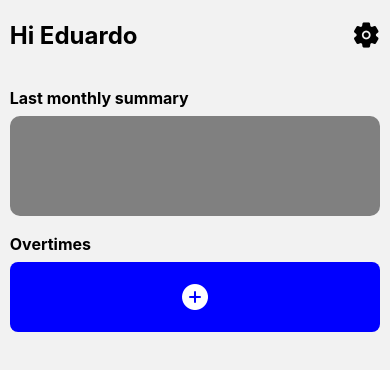
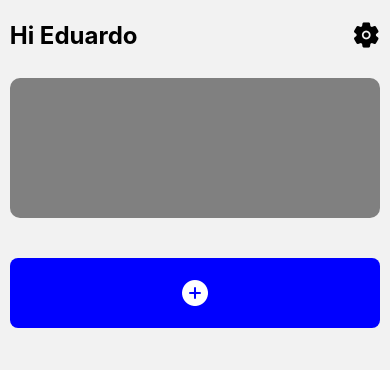
Before and after one commit to EduBarrros/OvertimeWizard, a React Native app: screen /Home in a window 390 px wide. Shown: the top 370 px of the page. Built offline with nearby package versions, Linux system fonts and the light colour scheme.

Commit message:
Feat: add new historicCard

```diff
--- a/src/components/HistoricCard/index.tsx
+++ b/src/components/HistoricCard/index.tsx
@@ -13,12 +13,22 @@ type HistoricCardProps = {
 const HistoricCard: React.FC<HistoricCardProps> = ({ hours, value, initDate, endDate }) => {
   return (
     <View style={styles.MainContainer}>
-        <Text>
-            {hours}
-        </Text>
-        <Text>
-            {value}
-        </Text>
+        <View style={styles.TimeContainer}>
+            <Text>
+                Inicio: {initDate}
+            </Text>
+            <Text>
+                Final: {endDate}
+            </Text>
+        </View>
+        <View>
+            <Text>
+                {hours}Horas
+            </Text>
+            <Text>
+                {value}Reais
+            </Text>
+        </View>
     </View>
   )
 };
--- a/src/components/HistoricCard/styles.ts
+++ b/src/components/HistoricCard/styles.ts
@@ -3,10 +3,13 @@ import { StyleSheet } from "react-native";
 
 const styles = StyleSheet.create({
     MainContainer: {
-        height: 70,
+        height: 100,
         backgroundColor: 'gray',
         borderRadius: 8,
-        marginTop: 8
+        marginTop: 8,
+    },
+    TimeContainer: {
+        flexDirection: 'row'
     }
 });
 
--- a/src/components/OvertimeAddButton/styles.ts
+++ b/src/components/OvertimeAddButton/styles.ts
@@ -1,5 +1,5 @@
 
-import { StyleSheet } from "react-native";
+import { StyleSheet, Platform } from "react-native";
 
 const styles = StyleSheet.create({
     MainContainer: {
@@ -9,6 +9,17 @@ const styles = StyleSheet.create({
         height: 70,
         borderRadius: 8,
         marginVertical: 8,
+        ...Platform.select({
+            ios: {
+              shadowColor: 'black',
+              shadowOffset: { width: 0, height: 2 },
+              shadowOpacity: 0.3,
+              shadowRadius: 4,
+            },
+            android: {
+              elevation: 4,
+            },
+          }),
     },
     MainText: {
         color: "white",
--- a/src/components/OvertimeHistoric/index.tsx
+++ b/src/components/OvertimeHistoric/index.tsx
@@ -26,13 +26,11 @@ const OvertimeHistoric = ({onPress}: OvertimeHistoricProps) => {
       );
 
     return(
-        <View>
-            <Text style={styles.ResumeTitle}>Overtimes</Text>
+        <View style={styles.MainContainer}>
             <OvertimeAddButton onPress={onPress}/>
             <FlatList
                 data={CalcParams.Overtimes}
                 renderItem={renderItem}
-                style={styles.List}
                 showsVerticalScrollIndicator={false}
             />
         </View>
--- a/src/components/OvertimeHistoric/styles.ts
+++ b/src/components/OvertimeHistoric/styles.ts
@@ -2,13 +2,8 @@
 import { StyleSheet } from "react-native";
 
 const styles = StyleSheet.create({
-    ResumeTitle: {
-        marginTop: 18,
-        fontSize: 16,
-        fontWeight: 'bold'
-    },
-    List: {
-        height: 460
+    MainContainer: {
+        marginTop: 32
     }
 });
 
--- a/src/components/OvertimeResume/index.tsx
+++ b/src/components/OvertimeResume/index.tsx
@@ -1,16 +1,12 @@
 import React from "react";
-import { Text, View } from "react-native";
+import { View } from "react-native";
 import styles from "./styles";
 
 const OvertimeResume = () => {
   return (
-    <>
-      <Text style={styles.ResumeTitle}>Last monthly summary</Text>
-      <View style={styles.MainContainer}>
-        <View style={styles.SubContainer}>
-        </View>
-      </View>
-    </>
+    <View style={styles.MainContainer}>
+      <View style={styles.SubContainer}></View>
+    </View>
   );
 };
 
--- a/src/components/OvertimeResume/styles.ts
+++ b/src/components/OvertimeResume/styles.ts
@@ -1,21 +1,27 @@
 
-import { StyleSheet } from "react-native";
+import { StyleSheet, Platform } from "react-native";
 
 const styles = StyleSheet.create({
     MainContainer: {
-        height: 100,
+        height: 140,
         marginTop: 8,
         backgroundColor: 'gray',
-        borderRadius: 10
+        borderRadius: 10,
+        ...Platform.select({
+            ios: {
+              shadowColor: 'black',
+              shadowOffset: { width: 0, height: 2 },
+              shadowOpacity: 0.3,
+              shadowRadius: 4,
+            },
+            android: {
+              elevation: 4,
+            },
+          }),
     },
     SubContainer: {
         flexDirection: 'row'
     },
-    ResumeTitle: {
-        marginTop: 18,
-        fontSize: 16,
-        fontWeight: 'bold'
-    }
 });
 
 export default styles;
```
